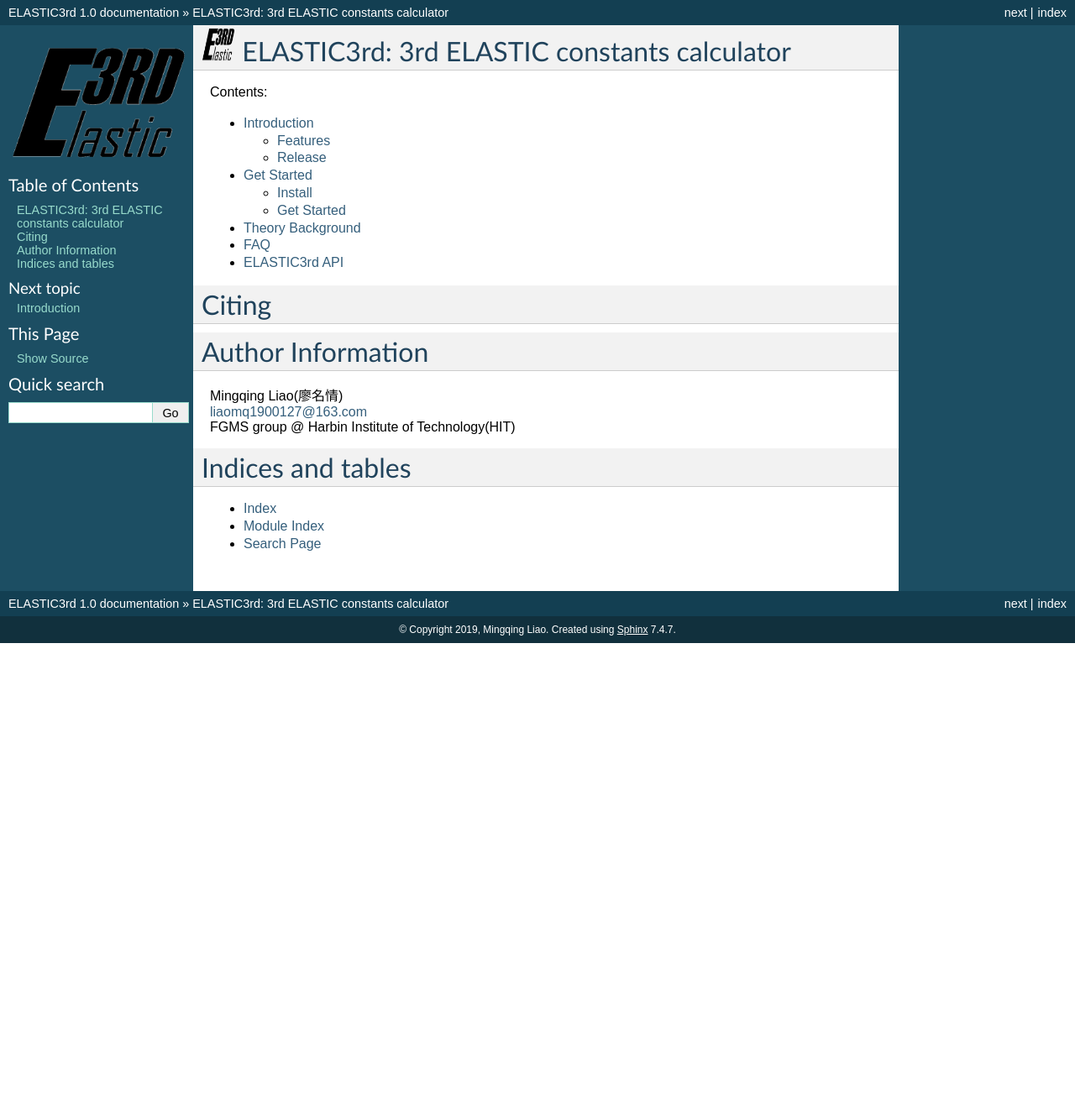
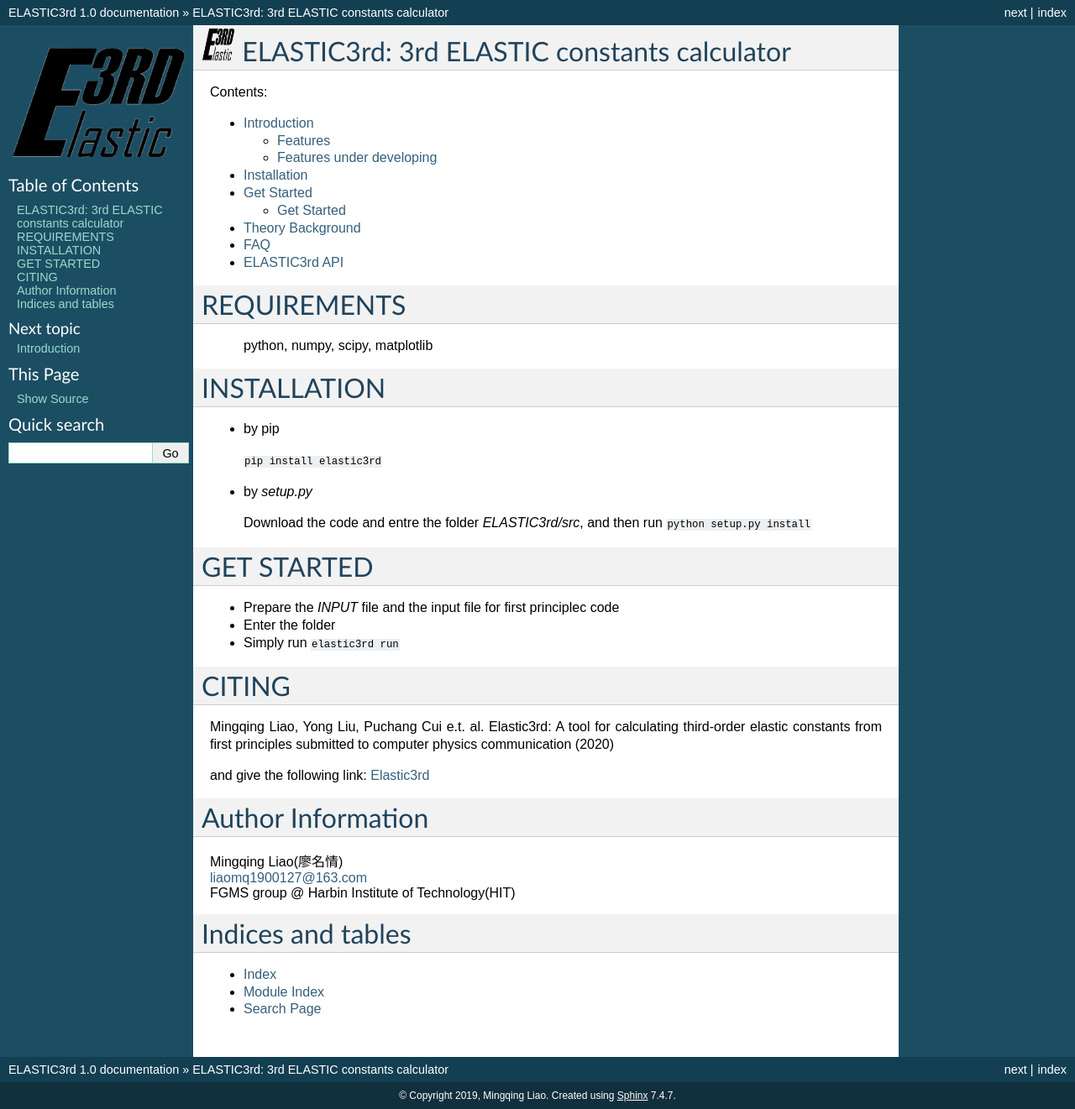
Before and after one commit to hitliaomq/ELASTIC3rd, a Sphinx documentation site: the page built from docs/index.rst, in a window 1280 px wide. Shown: the whole page at 84% size. Built offline with Sphinx 7.4.7, drawn with Linux system fonts in a browser that asks for light colours; pages that are not in the unit, such as notebooks, are missing from menus; before the commit the page ends 900 px from its top, so only the background shows below that.

Commit message:
Update documents

```diff
--- a/docs/GetStart.rst
+++ b/docs/GetStart.rst
@@ -1,10 +1,6 @@
 ============
 Get Started
 ============
-
-Install
--------------
-TODO
 
 
 Get Started
--- a/docs/index.rst
+++ b/docs/index.rst
@@ -17,6 +17,7 @@ Contents:
    :maxdepth: 2
 
    Introduction
+   Installation <installation>
    Get Started <GetStart>
    Theory Background <Theory>
    Examples
@@ -24,8 +25,38 @@ Contents:
    API
 
    *
-Citing
+
+REQUIREMENTS
+============
+
+  python, numpy, scipy, matplotlib
+
+INSTALLATION
+============
+
+- by pip
+
+  ``pip install elastic3rd``
+
+- by `setup.py`
+
+  Download the code and entre the folder `ELASTIC3rd/src`, and then run ``python setup.py install``
+
+GET STARTED
+===========
+
+- Prepare the `INPUT` file and the input file for first principlec code
+- Enter the folder
+- Simply run ``elastic3rd run``
+
+CITING
 ======
+
+Mingqing Liao, Yong Liu, Puchang Cui e.t. al. Elastic3rd: A tool for calculating third-order elastic constants from first principles submitted to computer physics communication (2020)
+
+and give the following link: `Elastic3rd <https://github.com/hitliaomq/ELASTIC3rd>`_
+
+.. _Elastic3rd: https://github.com/hitliaomq/ELASTIC3rd
 
 Author Information
 ==================
```
Also changed, not shown: README.md (+9 -9 lines), docs/Introduction.rst (+9 -5 lines), 1 other file.
